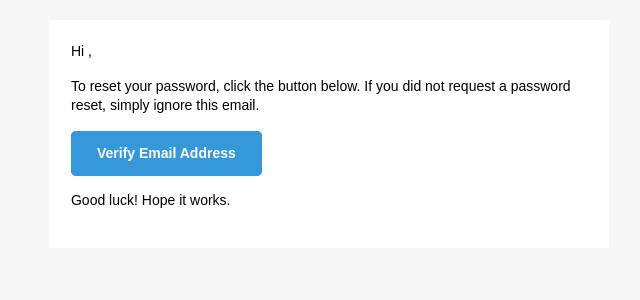
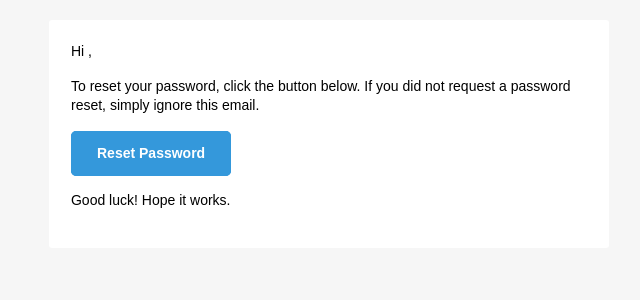
Before and after one commit to shepherdm1atwit/CGM-Stats, a Python web app: template backend/app/templates/password_reset.html in a window 1280 px wide. Shown: the top 300 px of the page, without its empty margins (311-951 px from the left). Run offline with Jinja, Linux system fonts and the light colour scheme; the template is opened without the code that fills it, so the values that code supplies are empty.

Commit message:
fixed reset password html template

```diff
--- a/backend/app/templates/password_reset.html
+++ b/backend/app/templates/password_reset.html
@@ -18,7 +18,7 @@
           <tbody>
             <tr>
               <td>
-                <a href="{{url}}" target="_blank">Verify email address</a>
+                <a href="{{url}}" target="_blank">Reset Password</a>
               </td>
             </tr>
           </tbody>
```
